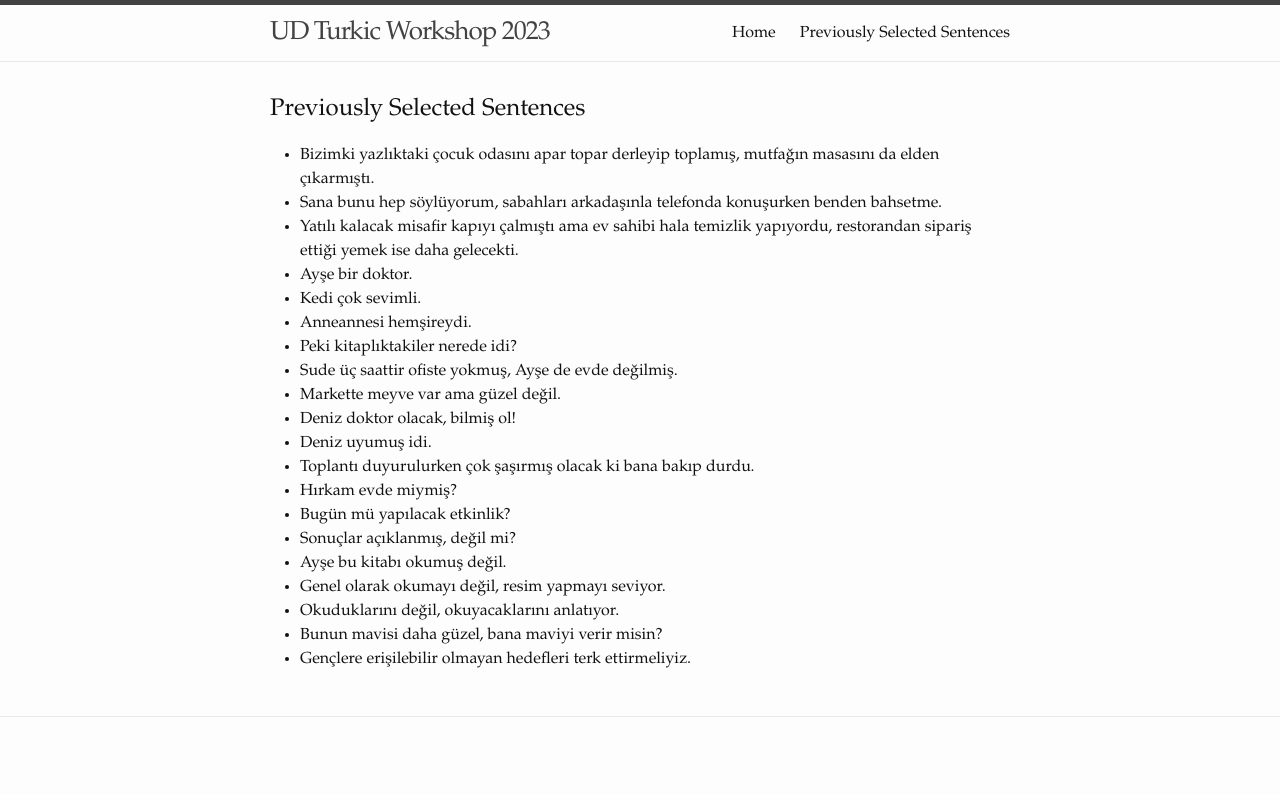
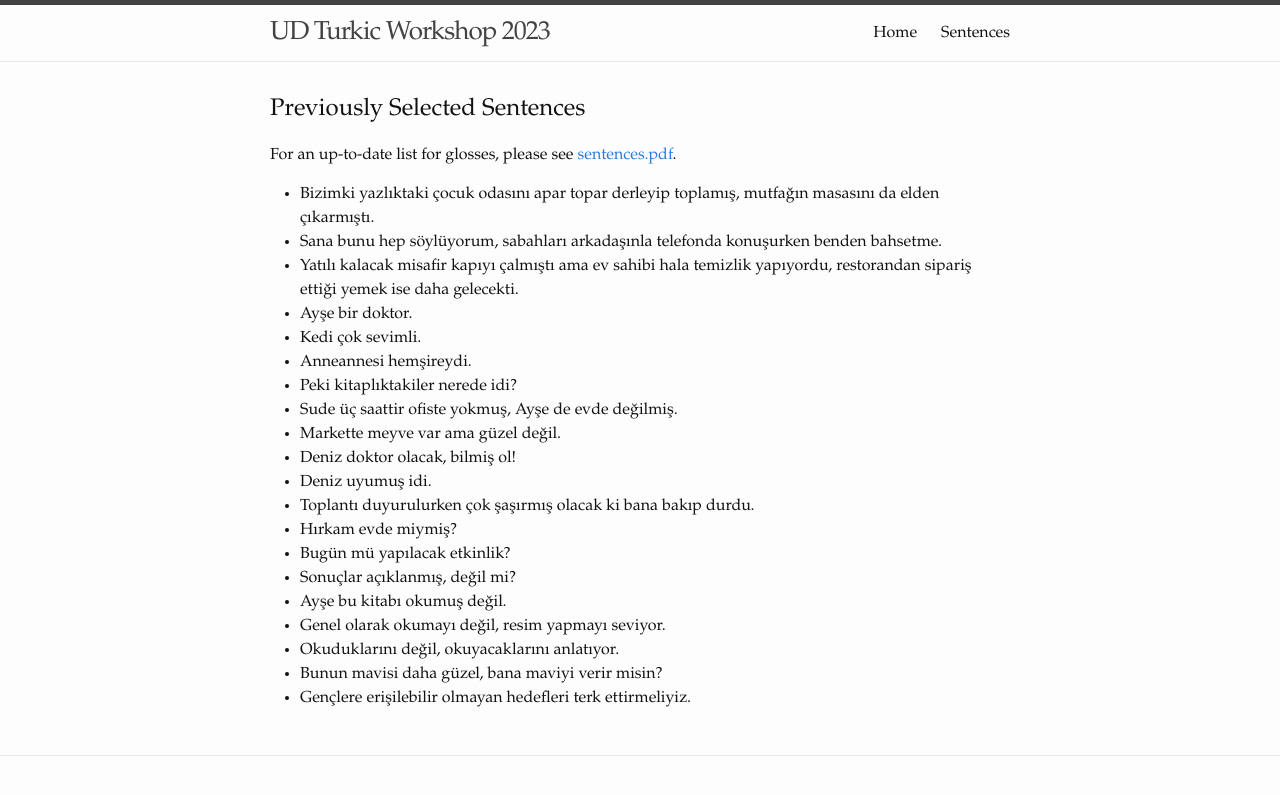
Before and after one commit to ud-turkic/udtw23, a Jekyll site: the page built from sents.md, in a window 1280 px wide. Shown: the top 795 px of the page. Built offline with Jekyll 4.4.1, drawn with Linux system fonts in a browser that asks for light colours.

Commit message:
Add link to updated pdf from 'sents.md'.

```diff
--- a/sents.md
+++ b/sents.md
@@ -1,10 +1,12 @@
 ---
 layout: default
-title: Previously Selected Sentences
+title: Sentences
 url: sents/
 ---
 
 ## Previously Selected Sentences
+
+For an up-to-date list for glosses, please see [sentences.pdf](sentences.pdf).
 
 - Bizimki yazlıktaki çocuk odasını apar topar derleyip toplamış, mutfağın masasını da elden çıkarmıştı.
 - Sana bunu hep söylüyorum, sabahları arkadaşınla telefonda konuşurken benden bahsetme.
```
